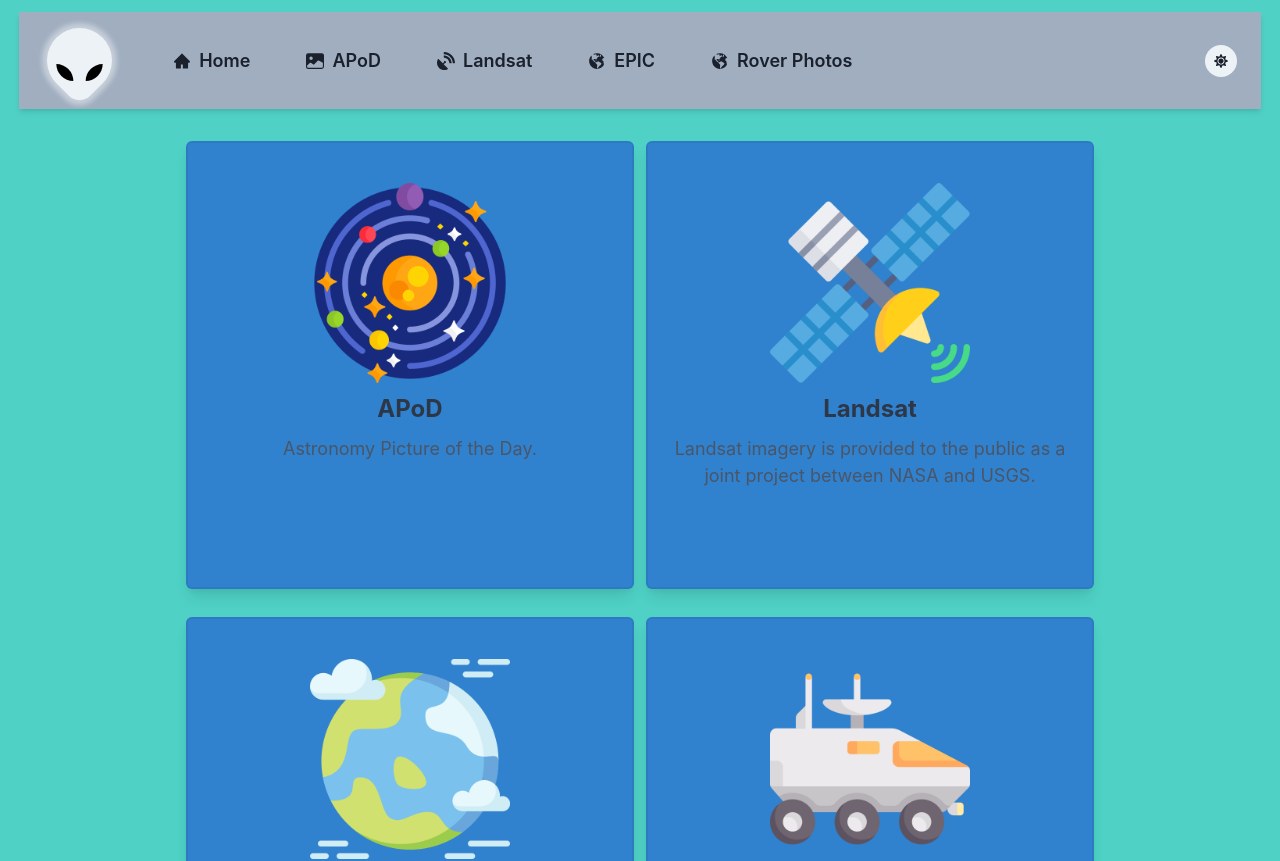
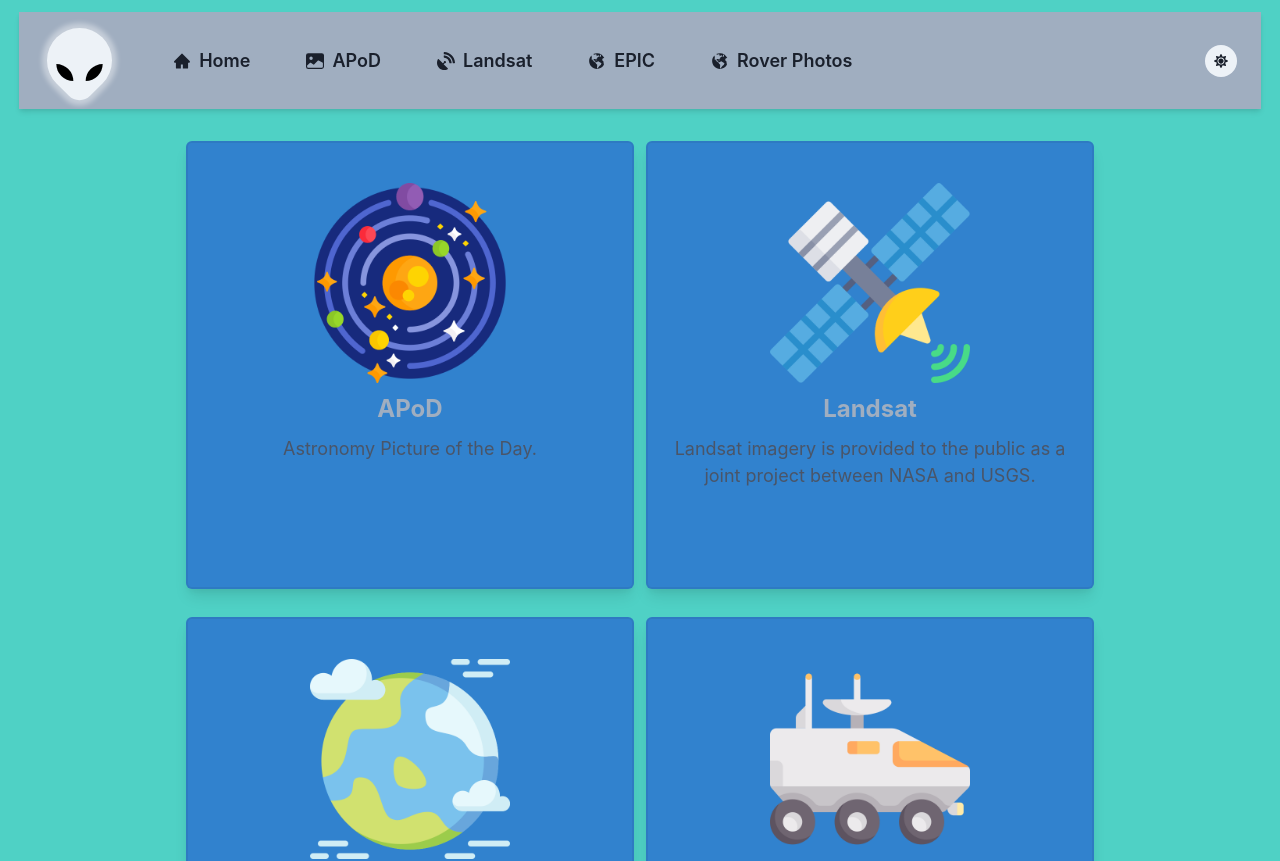
Before and after one commit to UniversallyRy/nasaApp, a Next.js app: page / in a window 1280 px wide. Shown: the top 861 px of the page. Built offline with nearby package versions, Linux system fonts and the light colour scheme.

Commit message:
color change

```diff
--- a/components/HeroCard.tsx
+++ b/components/HeroCard.tsx
@@ -56,7 +56,7 @@ const HeroCard = ({ ...props }: CardProps) => {
           <NextLink passHref href={props.href}>
             <Link
               fontSize={["xl", "2xl"]}
-              color={useColorModeValue("gray.700", "white")}
+              color={useColorModeValue("gray.400", "white")}
               fontWeight="bold"
               _hover={{
                 color: useColorModeValue("gray.600", "gray.200"),
--- a/package.json
+++ b/package.json
@@ -37,7 +37,6 @@
     "@types/react": "17.0.11",
     "@types/react-datepicker": "^3.1.8",
     "babel-loader": "^8.2.2",
-    "eslint": "7.28.0",
     "eslint-config-next": "11.0.0",
     "typescript": "4.3.4"
   }
```
Also changed, not shown: 2 other files (tests, documents, lock files or other folders).
